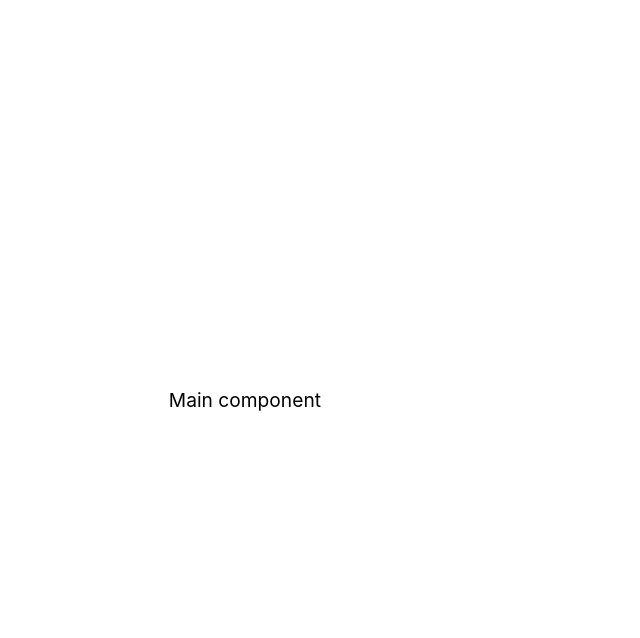
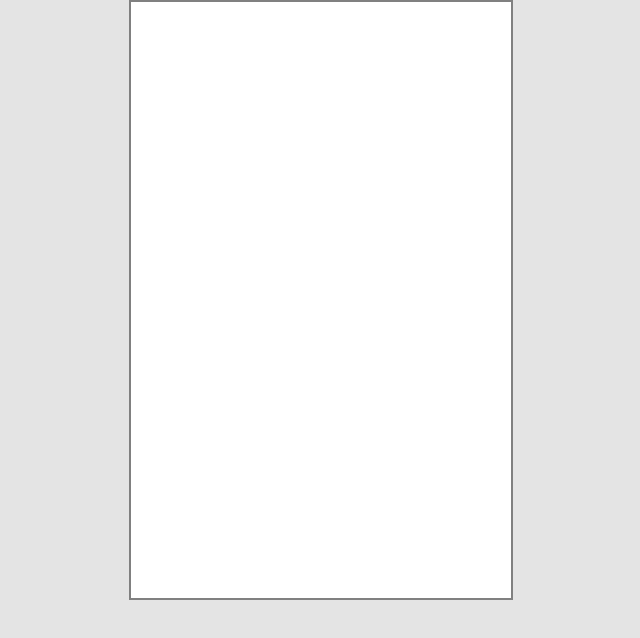
Before and after one commit to ViniiSouza/vue-calculadora, a Vue app: page / in a window 1280 px wide. Shown: the top 638 px of the page, without its empty margins (319-959 px from the left). Built offline with nearby package versions, Linux system fonts and the light colour scheme.

Commit message:
feat: implementa base visual calculadora + limpezas de código

```diff
--- a/package.json
+++ b/package.json
@@ -8,6 +8,8 @@
     "preview": "vite preview"
   },
   "dependencies": {
+    "@popperjs/core": "^2.11.6",
+    "bootstrap": "^5.2.3",
     "vue": "^3.2.45",
     "vue-router": "^4.1.6"
   },
--- a/src/assets/base.css
+++ /dev/null
@@ -1,22 +0,0 @@
-*,
-*::before,
-*::after {
-  box-sizing: border-box;
-  margin: 0;
-  position: relative;
-  font-weight: normal;
-}
-
-body {
-  min-height: 100vh;
-  color: var(--color-text);
-  background: var(--color-background);
-  transition: color 0.5s, background-color 0.5s;
-  line-height: 1.6;
-  font-family: Inter, -apple-system, BlinkMacSystemFont, 'Segoe UI', Roboto, Oxygen, Ubuntu,
-    Cantarell, 'Fira Sans', 'Droid Sans', 'Helvetica Neue', sans-serif;
-  font-size: 15px;
-  text-rendering: optimizeLegibility;
-  -webkit-font-smoothing: antialiased;
-  -moz-osx-font-smoothing: grayscale;
-}
--- a/src/assets/main.css
+++ b/src/assets/main.css
@@ -1,22 +1,29 @@
-@import './base.css';
+*,
+*::before,
+*::after {
+  box-sizing: border-box;
+  margin: 0;
+  position: relative;
+  font-weight: normal;
+}
+
+body {
+  min-height: 100vh;
+  color: var(--color-text);
+  background: var(--color-background);
+  transition: color 0.5s, background-color 0.5s;
+  line-height: 1.6;
+  font-family: Inter, -apple-system, BlinkMacSystemFont, 'Segoe UI', Roboto, Oxygen, Ubuntu,
+    Cantarell, 'Fira Sans', 'Droid Sans', 'Helvetica Neue', sans-serif;
+  font-size: 15px;
+  text-rendering: optimizeLegibility;
+  -webkit-font-smoothing: antialiased;
+  -moz-osx-font-smoothing: grayscale;
+}
 
 #app {
   max-width: 1280px;
   margin: 0 auto;
-  padding: 2rem;
 
   font-weight: normal;
 }
-
-@media (min-width: 1024px) {
-  body {
-    display: flex;
-    place-items: center;
-  }
-
-  #app {
-    display: grid;
-    grid-template-columns: 1fr 1fr;
-    padding: 0 2rem;
-  }
-}
--- a/src/components/Calculadora.vue
+++ b/src/components/Calculadora.vue
@@ -1,41 +1,27 @@
 <script setup>
 defineProps({
-  msg: {
-    type: String,
-    required: true
-  }
 })
 </script>
 
 <template>
-  <div class="greetings">
-    <h1 class="green">{{ msg }}</h1>
-    <h3>
-      Main component
-    </h3>
+  <div class="place">
+    <div class="calc--body">
+    </div>
   </div>
 </template>
 
 <style scoped>
-h1 {
-  font-weight: 500;
-  font-size: 2.6rem;
-  top: -10px;
-}
-
-h3 {
-  font-size: 1.2rem;
-}
-
-.greetings h1,
-.greetings h3 {
+.place {
+  background-color: rgb(228, 228, 228);
+  height: 100vh;
   text-align: center;
 }
 
-@media (min-width: 1024px) {
-  .greetings h1,
-  .greetings h3 {
-    text-align: left;
-  }
+.calc--body {
+  background-color: white;
+  margin: 0 auto;
+  border: 2px solid grey;
+  width: 30vw;
+  height: 75vh;
 }
 </style>
--- a/src/main.js
+++ b/src/main.js
@@ -1,6 +1,8 @@
 import { createApp } from 'vue'
 import App from './App.vue'
 import router from './router'
+import 'bootstrap/dist/css/bootstrap.css'
+import 'bootstrap/dist/js/bootstrap.js'
 
 import './assets/main.css'
 
```
Also changed, not shown: 1 other file (tests, documents, lock files or other folders).
